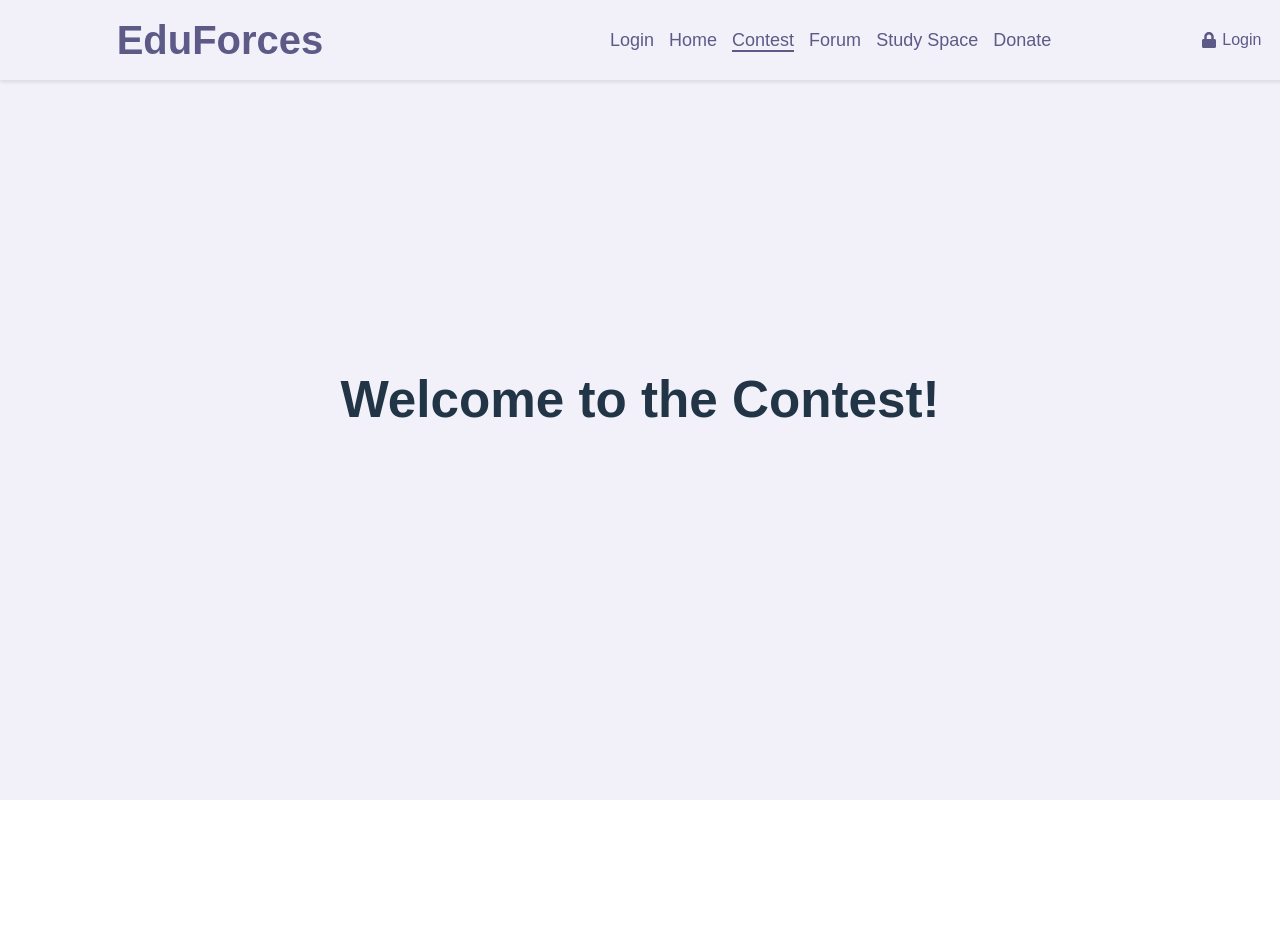
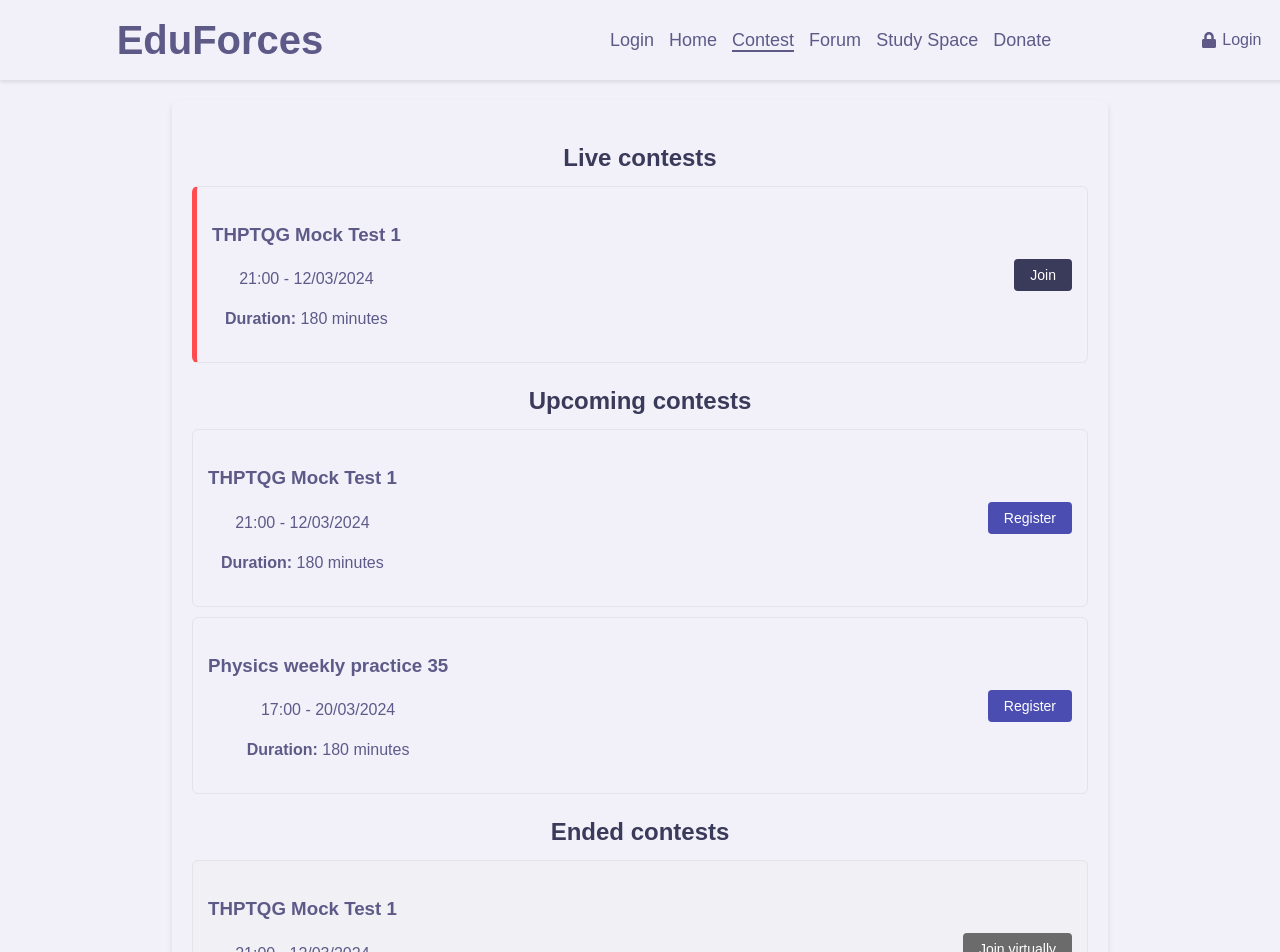
Before and after one commit to vtphatt2/EduForces, a React (Vite) app in the folder eduforces_frontend/: page /contest in a window 1280 px wide. Shown: the top 952 px of the page. Before the commit the page ends 800 px from the top, so only its background shows below. Built offline with nearby package versions, Linux system fonts and the light colour scheme.

Commit message:
add contest page

```diff
--- a/eduforces_frontend/src/App.tsx
+++ b/eduforces_frontend/src/App.tsx
@@ -13,7 +13,7 @@ const App: React.FC = () => {
   return (
     <div>
       <NavBar />
-      <div className="content">
+      <div className="content" style={{ marginTop: "100px" }}>
         <Routes>
           <Route path="/login" element={<LoginPage />} />
           <Route path="/" element={<Home />} />
--- /dev/null
+++ b/eduforces_frontend/src/components/ContestCard.css
@@ -0,0 +1,41 @@
+.contest-card {
+    display: flex;
+    justify-content: space-between;
+    align-items: center;
+    padding: 15px;
+    margin: 10px 0;
+    border: 1px solid #e3e3e8;
+    border-radius: 6px;
+    background-color: #F2F1FA;
+  }
+
+  .contest-card.live {
+    border-left: 5px solid #ff4d4f;
+  }
+
+  .contest-card.ended {
+    background-color: #f0f0f5;
+  }
+
+  .button {
+    padding: 8px 16px;
+    border: none;
+    border-radius: 4px;
+    cursor: pointer;
+    font-size: 14px;
+  }
+
+  .button.live {
+    background-color: #3a3a5a;
+    color: #fff;
+  }
+
+  .button.upcoming {
+    background-color: #4b4db1;
+    color: #fff;
+  }
+
+  .button.ended {
+    background-color: #6b6b6b;
+    color: #fff;
+  }
--- /dev/null
+++ b/eduforces_frontend/src/components/ContestCard.tsx
@@ -0,0 +1,35 @@
+import React from "react";
+import "./ContestCard.css";
+
+interface ContestCardProps {
+  title: string;
+  date: string;
+  duration: string;
+  status: "live" | "upcoming" | "ended";
+  buttonText: string;
+  onButtonClick: () => void;
+}
+
+const ContestCard: React.FC<ContestCardProps> = ({
+  title,
+  date,
+  duration,
+  status,
+  buttonText,
+  onButtonClick,
+}) => {
+  return (
+    <div className={`contest-card ${status}`}>
+      <div>
+      <h3 style={{ color: "#5D5A88" }}>{title}</h3>
+        <p style={{ color: "#5D5A88" }}>{date}</p>
+        <p style={{ color: "#5D5A88" }}><strong>Duration:</strong> {duration}</p>
+      </div>
+      <button className={`button ${status}`} onClick={onButtonClick}>
+        {buttonText}
+      </button>
+    </div>
+  );
+};
+
+export default ContestCard;
--- a/eduforces_frontend/src/components/NavBar.tsx
+++ b/eduforces_frontend/src/components/NavBar.tsx
@@ -1,7 +1,7 @@
 // NavBar.tsx
 import React from 'react';
 import { Link, NavLink } from 'react-router-dom';
-import { FaLock } from 'react-icons/fa'; // Import biểu tượng ổ khóa từ React Icons
+import { FaLock } from 'react-icons/fa';
 import './NavBar.css';
 
 const NavBar: React.FC = () => {
--- a/eduforces_frontend/src/pages/Contest/Contest.css
+++ b/eduforces_frontend/src/pages/Contest/Contest.css
@@ -0,0 +1,13 @@
+.contest-container {
+    width: 70vw;
+    margin-bottom: 20px;
+    padding: 20px;
+    background: #F2F1FA;
+    box-shadow: 0px 4px 6px rgba(0, 0, 0, 0.1);
+    border-radius: 8px;
+  }
+
+  h2 {
+    color: #3a3a5a;
+    margin-bottom: 10px;
+  }
--- a/eduforces_frontend/src/pages/Contest/Contest.tsx
+++ b/eduforces_frontend/src/pages/Contest/Contest.tsx
@@ -1,9 +1,67 @@
-import React from 'react';
+import React from "react";
+import ContestCard from "../../components/ContestCard";
+import "./Contest.css";
 
-const Contest: React.FC = () => {
+const Contest = () => {
+  // Mock data, truyền vào real data sau này
+  const liveContest = [
+    { title: "THPTQG Mock Test 1", date: "21:00 - 12/03/2024", duration: "180 minutes" },
+  ];
+  const upcomingContests = [
+    { title: "THPTQG Mock Test 1", date: "21:00 - 12/03/2024", duration: "180 minutes" },
+    { title: "Physics weekly practice 35", date: "17:00 - 20/03/2024", duration: "180 minutes" },
+  ];
+  const endedContests = [
+    { title: "THPTQG Mock Test 1", date: "21:00 - 12/03/2024", duration: "180 minutes" },
+    { title: "Physics weekly practice 35", date: "17:00 - 20/03/2024", duration: "180 minutes" },
+  ];
+
   return (
-    <div>
-      <h1>Welcome to the Contest!</h1>
+    <div className="contest-container">
+      <section>
+        <h2>Live contests</h2>
+        {liveContest.map((contest, index) => (
+          <ContestCard
+            key={index}
+            title={contest.title}
+            date={contest.date}
+            duration={contest.duration}
+            status="live"
+            buttonText="Join"
+            onButtonClick={() => console.log("Join clicked")}
+          />
+        ))}
+      </section>
+
+      <section>
+        <h2>Upcoming contests</h2>
+        {upcomingContests.map((contest, index) => (
+          <ContestCard
+            key={index}
+            title={contest.title}
+            date={contest.date}
+            duration={contest.duration}
+            status="upcoming"
+            buttonText="Register"
+            onButtonClick={() => console.log("Register clicked")}
+          />
+        ))}
+      </section>
+
+      <section>
+        <h2>Ended contests</h2>
+        {endedContests.map((contest, index) => (
+          <ContestCard
+            key={index}
+            title={contest.title}
+            date={contest.date}
+            duration={contest.duration}
+            status="ended"
+            buttonText="Join virtually"
+            onButtonClick={() => console.log("Join virtually clicked")}
+          />
+        ))}
+      </section>
     </div>
   );
 };
```
